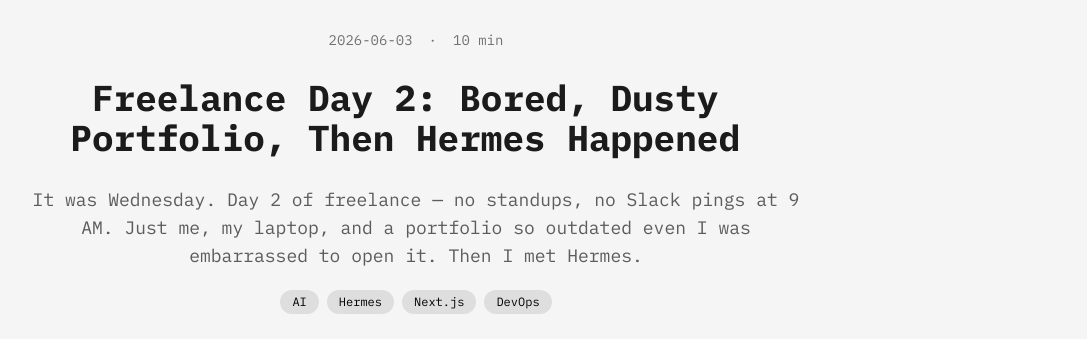
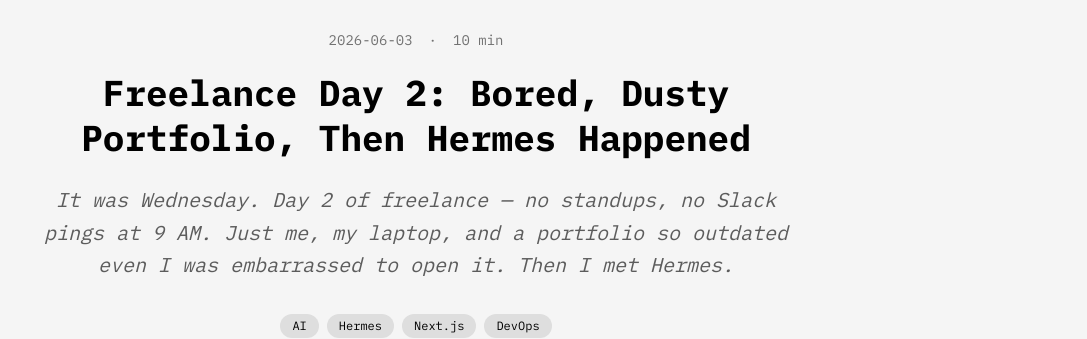
Before and after one commit to tripplen23/portfolio-2024, a Next.js app: page /blog/building-hermes-portfolio-agent in a window 1280 px wide. Shown: the part 130-469 px from the top of the page, without its empty margins (96-1183 px from the left). Built offline with nearby package versions, Linux system fonts and the light colour scheme.

Commit message:
style: replace HR separators with blank lines in blog post

```diff
--- a/src/lib/useBlogIndex.ts
+++ b/src/lib/useBlogIndex.ts
@@ -37,7 +37,7 @@
 
 <p>Me: "This is either the coolest thing I've seen, or I'm about to give my laptop a terminal disease."</p>
 
-<hr />
+<br><br>
 
 <h2>What Is Hermes?</h2>
 
@@ -47,7 +47,7 @@
 
 <p><strong>Always online.</strong> Text it on Discord, it responds. Schedule a cron job, it runs. Perfect for a solo dev with zero willpower to maintain their own portfolio.</p>
 
-<hr />
+<br><br>
 
 <h2>Setup</h2>
 
@@ -83,7 +83,7 @@
 
 <p>Done. Now I'm texting my laptop to update my portfolio while <em>still sitting down</em>. Peak productivity.</p>
 
-<hr />
+<br><br>
 
 <h2>Portfolio Workflow</h2>
 
@@ -108,7 +108,7 @@
 
 <p>Hermes: cloned repo → created branch → downloaded screenshots → added project with TypeScript types → opened PR → messaged me on Discord. <em>~3 minutes. I didn't get up from my chair.</em></p>
 
-<hr />
+<br><br>
 
 <h2>Skills & Automation</h2>
 
@@ -122,7 +122,7 @@
 
 <p>I also set up cron jobs — portfolio build status checked daily, main → dev sync weekly. <em>The laziest success story I've ever written.</em></p>
 
-<hr />
+<br><br>
 
 <h2>Results</h2>
 
@@ -133,7 +133,7 @@
 <tr><td>Build failures</td><td>Found manually</td><td>Notified on Discord immediately</td></tr>
 </tbody></table>
 
-<hr />
+<br><br>
 
 <h2>What's Next</h2>
 
@@ -143,7 +143,7 @@
 <li>Multi-agent workflows — research + implementation in parallel</li>
 </ul>
 
-<hr />
+<br><br>
 
 <p><em>Portfolio powered by <a href="https://hermes-agent.nousresearch.com/">Hermes Agent</a> + Next.js + Vercel.</em></p>
 
--- a/src/pages/blog/[slug].tsx
+++ b/src/pages/blog/[slug].tsx
@@ -54,11 +54,10 @@
                 </>
               )}
             </div>
-            <AnimatedText
-              text={post.title}
-              className="!text-4xl md:!text-5xl mb-5"
-            />
-            <p className="text-lg text-dark/70 dark:text-light/70">
+            <h1 className="text-4xl md:text-5xl font-bold mb-6 leading-tight">
+              {post.title}
+            </h1>
+            <p className="text-xl md:text-2xl text-dark/70 dark:text-light/70 italic leading-relaxed mb-8">
               {post.description}
             </p>
             {post.tags && post.tags.length > 0 && (
```
